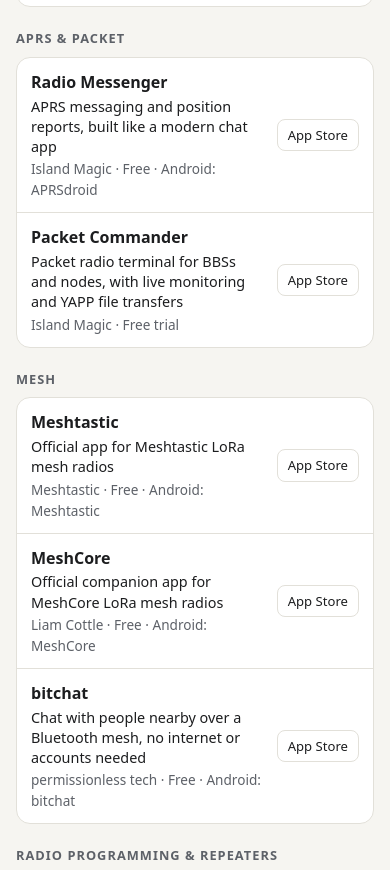
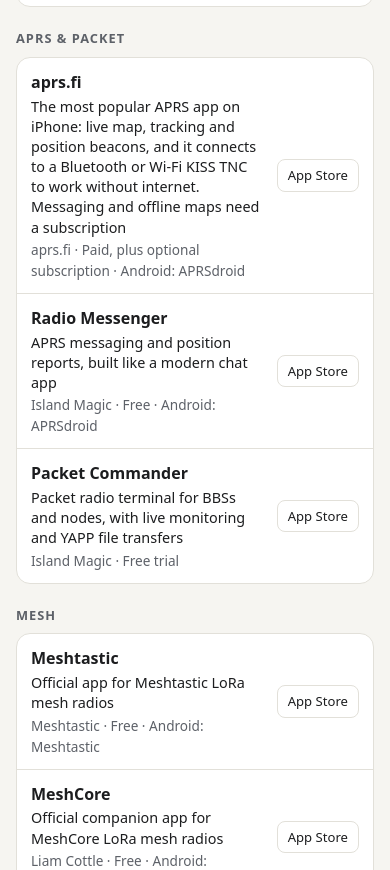
Before and after one commit to doodlecomms/73_Android, a plain HTML site: page iphone.html in a window 390 px wide. Shown: the part 1604-2474 px from the top of the page. Drawn offline with Linux system fonts and the light colour scheme.

Commit message:
iPhone page: add aprs.fi, the most-rated APRS app on the App Store
Co-Authored-By: Claude Opus 5.5 <noreply@anthropic.com>

```diff
--- a/iphone.html
+++ b/iphone.html
@@ -122,6 +122,7 @@ const IOS = [
     ["Rattlegram", "Text messages sent as audio over any radio, from the original Rattlegram developer", "https://apps.apple.com/us/app/rattlegram/id1664526096", "aicodix", "Free", "Rattlegram Plus Plus"],
   ]],
   ["APRS & packet", [
+    ["aprs.fi", "The most popular APRS app on iPhone: live map, tracking and position beacons, and it connects to a Bluetooth or Wi-Fi KISS TNC to work without internet. Messaging and offline maps need a subscription", "https://apps.apple.com/us/app/aprs-fi/id922155038", "aprs.fi", "Paid, plus optional subscription", "APRSdroid"],
     ["Radio Messenger", "APRS messaging and position reports, built like a modern chat app", "https://apps.apple.com/us/app/radio-messenger/id6730110865", "Island Magic", "Free", "APRSdroid"],
     ["Packet Commander", "Packet radio terminal for BBSs and nodes, with live monitoring and YAPP file transfers", "https://apps.apple.com/us/app/packet-commander/id6743951365", "Island Magic", "Free trial", ""],
   ]],
```
